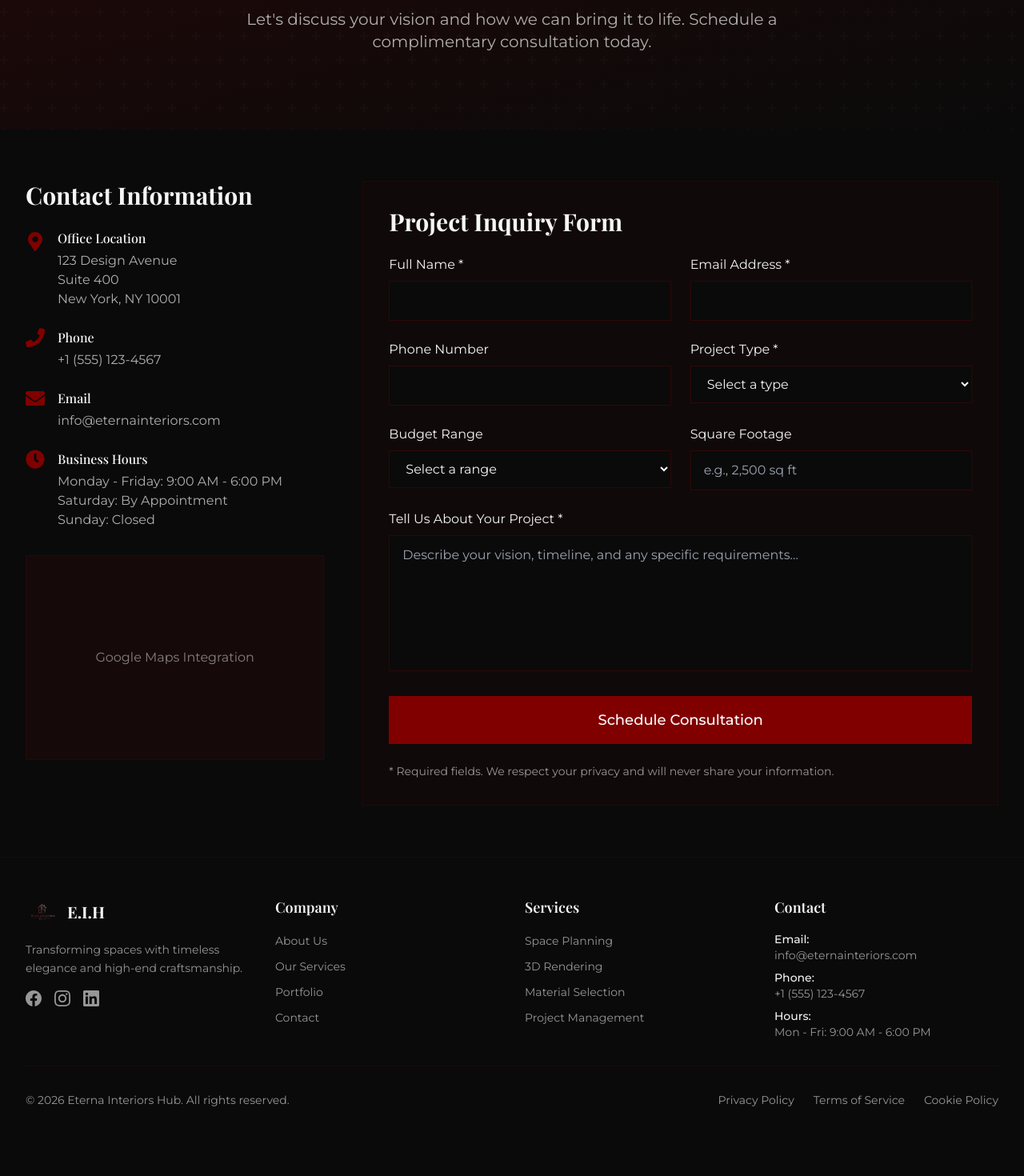
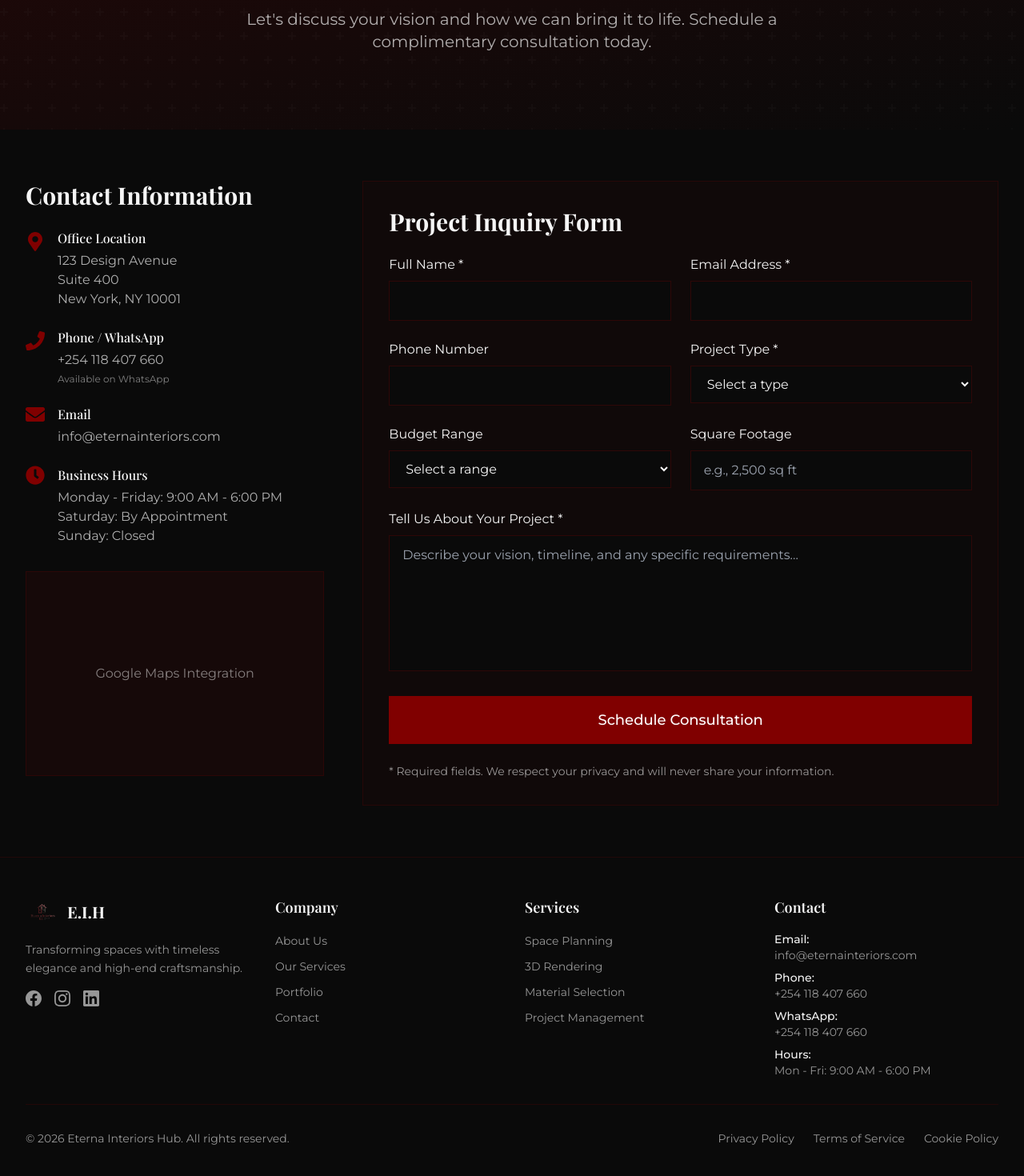
Before and after one commit to kellyworkos00-droid/eterna, a Next.js app: page /contact in a window 1280 px wide. Shown: the part 250-1720 px from the top of the page at 80% size. Before the commit the page ends 1683 px from the top, so only its background shows below. Built offline with nearby package versions, Linux system fonts and the light colour scheme.

Commit message:
Update phone number to +254 118 407 660 and add WhatsApp availability

```diff
--- a/app/contact/page.tsx
+++ b/app/contact/page.tsx
@@ -106,13 +106,14 @@ const Contact = () => {
                   </div>
                 </div>
 
-                <div className="flex items-start space-x-4">
-                  <div className="text-eterna-maroon text-2xl">
+                <div className="flex items-start space-x-3 sm:space-x-4">
+                  <div className="text-eterna-maroon text-xl sm:text-2xl mt-1">
                     <FaPhone />
                   </div>
                   <div>
-                    <h3 className="text-eterna-accent font-medium mb-1">Phone</h3>
-                    <p className="text-eterna-accent/70">+1 (555) 123-4567</p>
+                    <h3 className="text-eterna-accent font-medium mb-1">Phone / WhatsApp</h3>
+                    <p className="text-eterna-accent/70">+254 118 407 660</p>
+                    <p className="text-eterna-accent/50 text-xs mt-1">Available on WhatsApp</p>
                   </div>
                 </div>
 
--- a/components/Footer.tsx
+++ b/components/Footer.tsx
@@ -126,7 +126,11 @@ const Footer = () => {
               </li>
               <li className="text-eterna-accent/60">
                 <span className="block font-medium text-eterna-accent">Phone:</span>
-                +1 (555) 123-4567
+                +254 118 407 660
+              </li>
+              <li className="text-eterna-accent/60">
+                <span className="block font-medium text-eterna-accent">WhatsApp:</span>
+                +254 118 407 660
               </li>
               <li className="text-eterna-accent/60">
                 <span className="block font-medium text-eterna-accent">Hours:</span>
```
